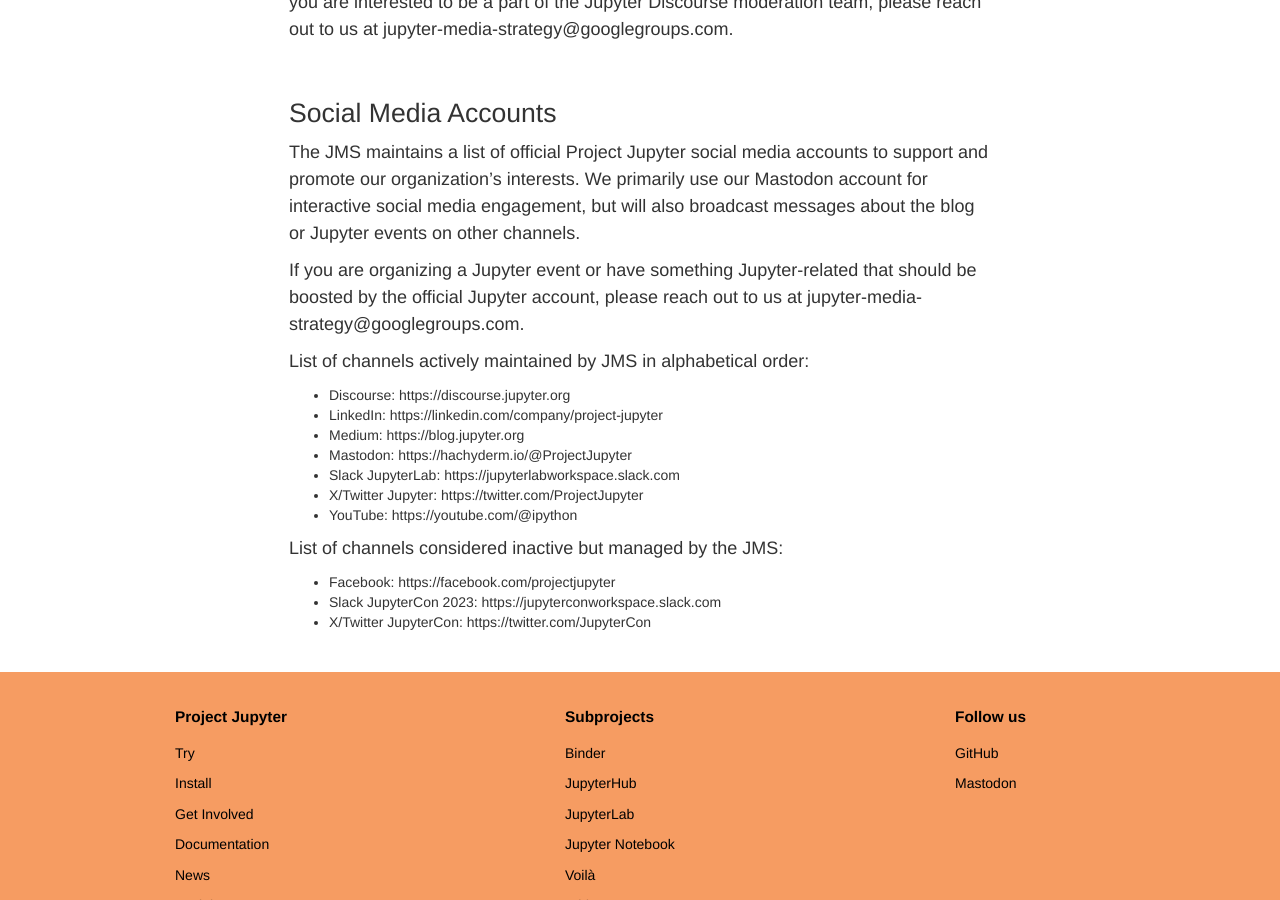
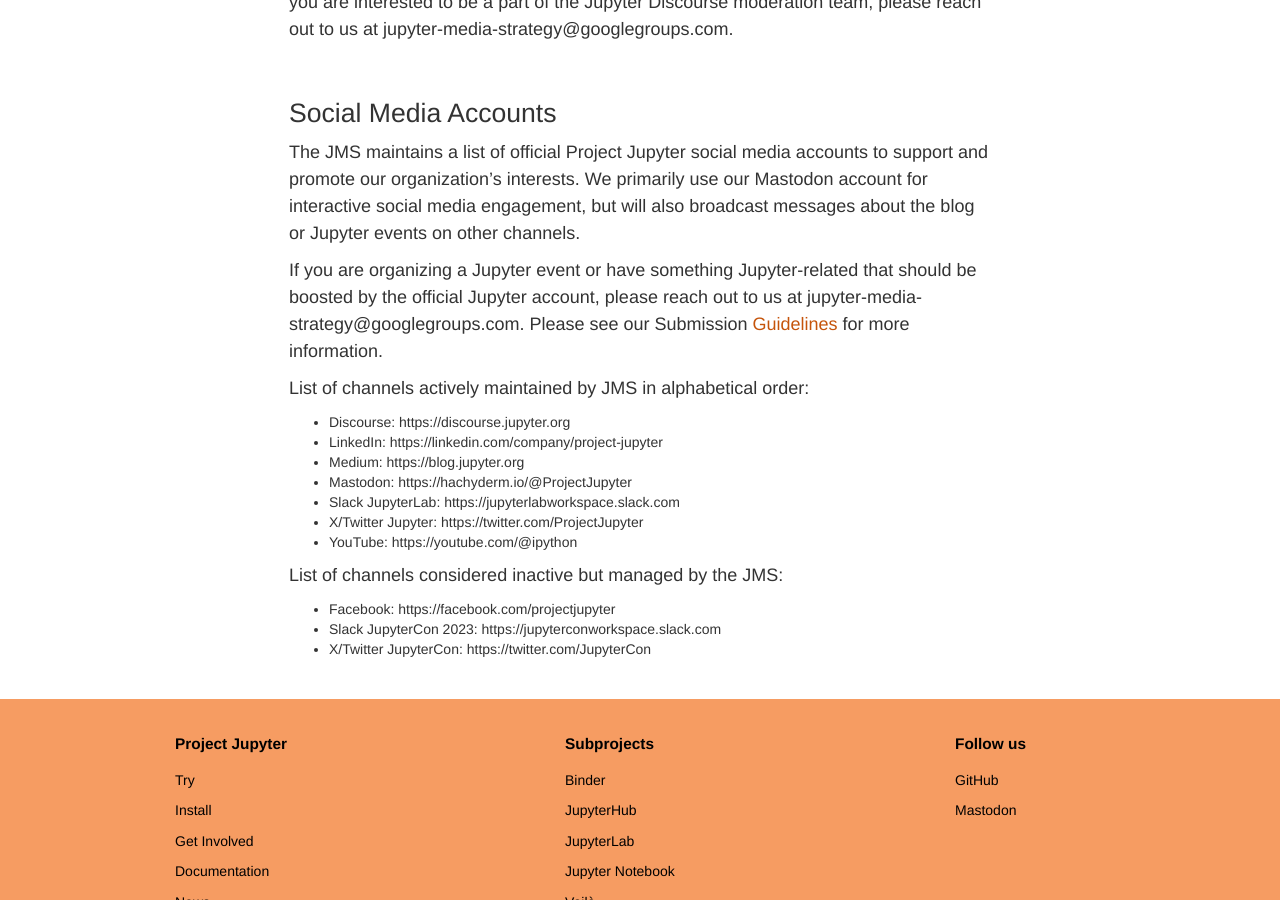
Before and after one commit to jupyter/jupyter.github.io, a Jekyll site: the page built from social.md, in a window 1280 px wide and 900 px high, scrolled down 692 px. Built offline with Jekyll 4.4.1, drawn with Linux system fonts in a browser that asks for light colours; comment, search, counter and statistics services are not loaded.

Commit message:
add another link to submission guidelines

```diff
--- a/social.md
+++ b/social.md
@@ -16,7 +16,7 @@
 ## Social Media Accounts
 The JMS maintains a list of official Project Jupyter social media accounts to support and promote our organization's interests.  We primarily use our Mastodon account for interactive social media engagement, but will also broadcast messages about the blog or Jupyter events on other channels.
 
-If you are organizing a Jupyter event or have something Jupyter-related that should be boosted by the official Jupyter account, please reach out to us at jupyter-media-strategy@googlegroups.com.
+If you are organizing a Jupyter event or have something Jupyter-related that should be boosted by the official Jupyter account, please reach out to us at jupyter-media-strategy@googlegroups.com. Please see our Submission [Guidelines](/media_submissions#blog-social-media-amplification) for more information.
 
 List of channels actively maintained by JMS in alphabetical order:
 
```
